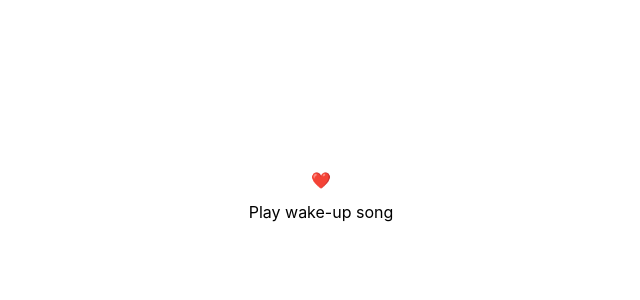
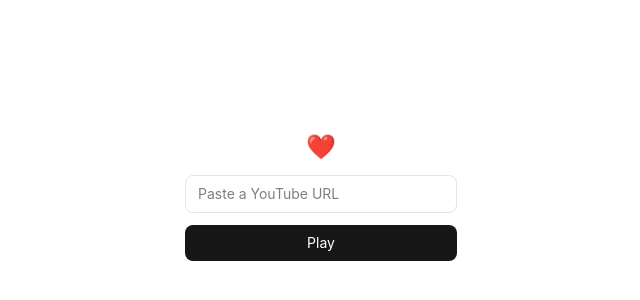
Before and after one commit to bqhuang/bbq-and-david, a Next.js app: page / in a window 1280 px wide. Shown: the part 204-504 px from the top of the page, without its empty margins (319-959 px from the left). Built offline with nearby package versions, Linux system fonts and the light colour scheme.

Commit message:
Milestone 5 - URL input UI

```diff
--- a/app/page.tsx
+++ b/app/page.tsx
@@ -4,8 +4,9 @@
 
 export default function Home() {
   const [status, setStatus] = useState("");
+  const [url, setUrl] = useState("");
 
-  async function playWakeUpSong() {
+  async function play() {
     setStatus("Sending...");
 
     try {
@@ -15,7 +16,7 @@
         body: JSON.stringify({ command: "PLAY" }),
       });
 
-      setStatus(response.ok ? "Sent ❤️" : "Failed");
+      setStatus(response.ok ? "Sent" : "Failed");
     } catch {
       setStatus("Failed");
     }
@@ -23,12 +24,23 @@
 
   return (
     <main className="flex min-h-screen items-center justify-center bg-white">
-      <div className="flex flex-col items-center gap-2">
-        <div>❤️</div>
-        <button type="button" onClick={playWakeUpSong}>
-          Play wake-up song
+      <div className="flex w-full max-w-xs flex-col items-center gap-3 px-6">
+        <div className="text-2xl">❤️</div>
+        <input
+          type="url"
+          value={url}
+          onChange={(event) => setUrl(event.target.value)}
+          placeholder="Paste a YouTube URL"
+          className="w-full rounded-lg border border-neutral-200 px-3 py-2 text-sm outline-none focus:border-neutral-400"
+        />
+        <button
+          type="button"
+          onClick={play}
+          className="w-full cursor-pointer rounded-lg bg-neutral-900 px-4 py-2 text-sm text-white transition hover:bg-neutral-700"
+        >
+          Play
         </button>
-        {status ? <div className="text-xs">{status}</div> : null}
+        {status ? <div className="text-xs text-neutral-500">{status}</div> : null}
       </div>
     </main>
   );
```
